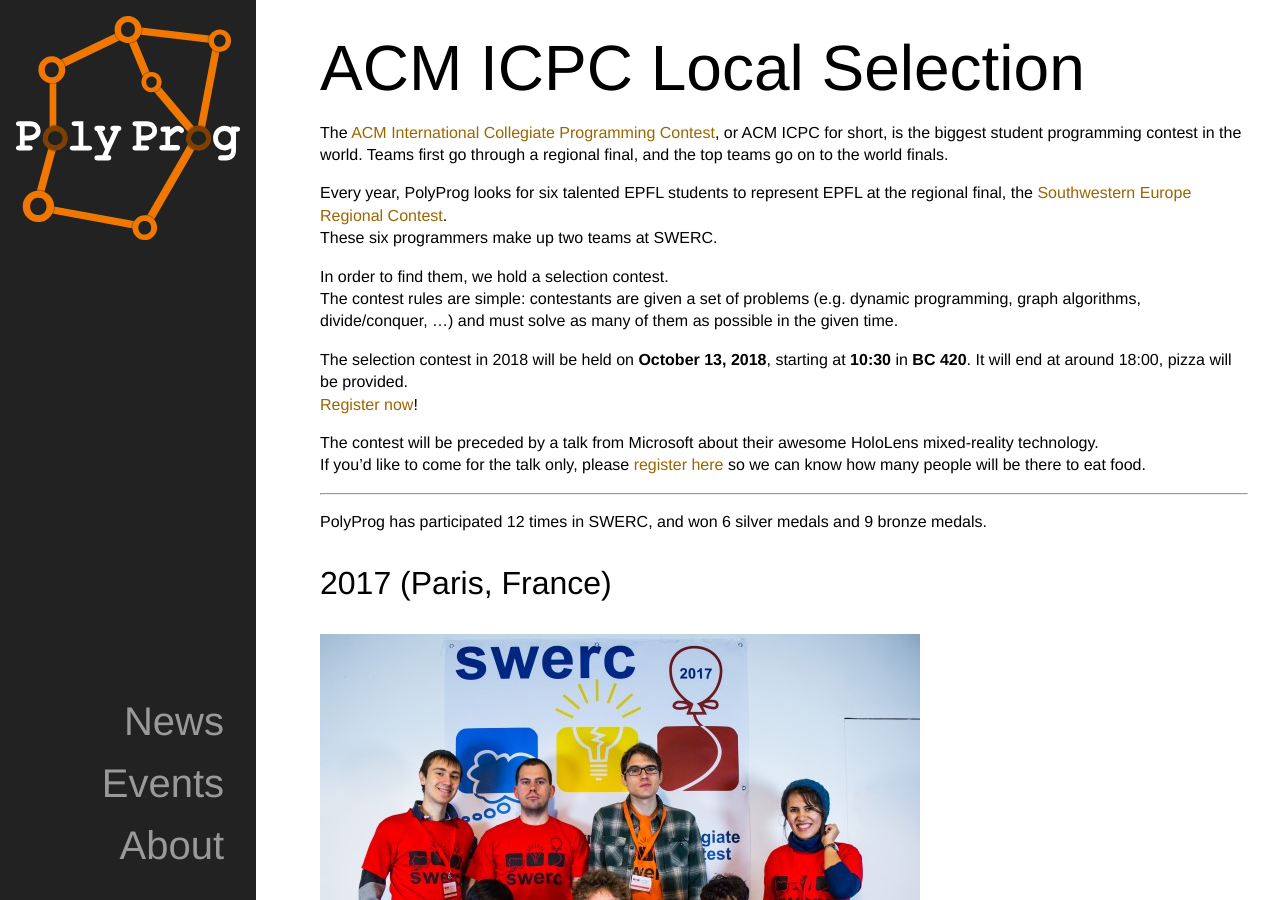
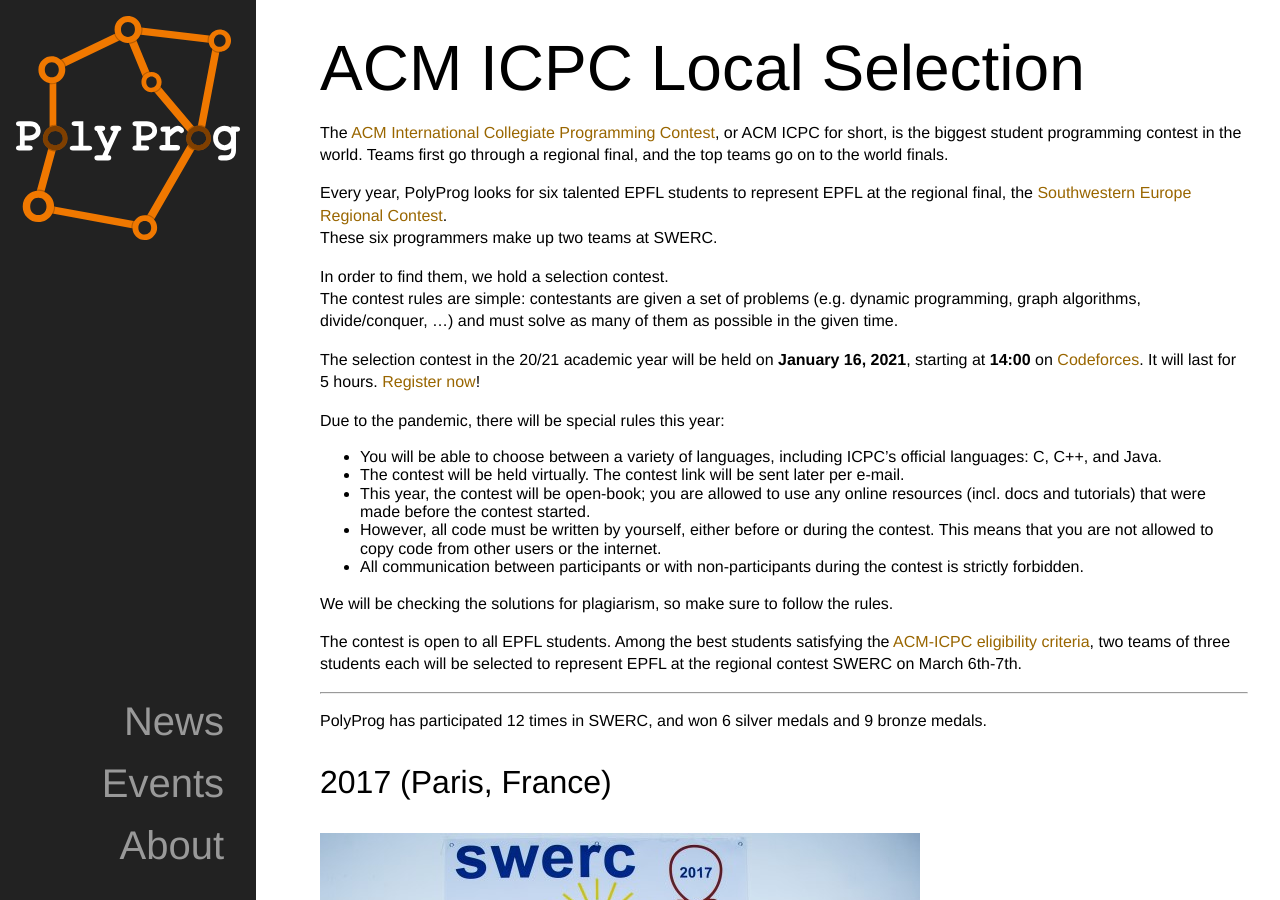
Before and after one commit to PolyProg/PolyProg.github.io, a Jekyll site: the page built from _events/swerc.md, in a window 1280 px wide and 900 px high. Built offline with Jekyll 4.4.1, drawn with Linux system fonts in a browser that asks for light colours.

Commit message:
Updated selection contest information for 20/21

```diff
--- a/_events/swerc.md
+++ b/_events/swerc.md
@@ -22,11 +22,20 @@ In order to find them, we hold a selection contest.
 The contest rules are simple: contestants are given a set of problems (e.g. dynamic programming, graph algorithms, divide/conquer, ...)
 and must solve as many of them as possible in the given time.
 
-The selection contest in 2018 will be held on **October 13, 2018**, starting at **10:30** in **BC 420**. It will end at around 18:00, pizza will be provided.
-[Register now](https://go.epfl.ch/ssc2018)!
+The selection contest in the 20/21 academic year will be held on **January 16, 2021**, starting at **14:00** on [Codeforces](https://codeforces.com/). It will last for 5 hours.
+[Register now](https://go.epfl.ch/ssc2021)!
 
-The contest will be preceded by a talk from Microsoft about their awesome HoloLens mixed-reality technology.
-If you'd like to come for the talk only, please [register here](https://tinyurl.com/ybc6aqph) so we can know how many people will be there to eat food.
+Due to the pandemic, there will be special rules this year:
+- You will be able to choose between a variety of languages, including ICPC's official languages: C, C++, and Java.
+- The contest will be held virtually. The contest link will be sent later per e-mail.
+- This year, the contest will be open-book; you are allowed to use any online resources (incl. docs and tutorials) that were made before the contest started.
+- However, all code must be written by yourself, either before or during the contest. This means that you are not allowed to copy code from other users or the internet.
+- All communication between participants or with non-participants during the contest is strictly forbidden.
+
+We will be checking the solutions for plagiarism, so make sure to follow the rules.
+
+The contest is open to all EPFL students.
+Among the best students satisfying the [ACM-ICPC eligibility criteria](http://icpc.baylor.edu/download/regionals/rules/EligibilityDecisionTree-2019.pdf), two teams of three students each will be selected to represent EPFL at the regional contest SWERC on March 6th-7th.
 
 ---
 
```
